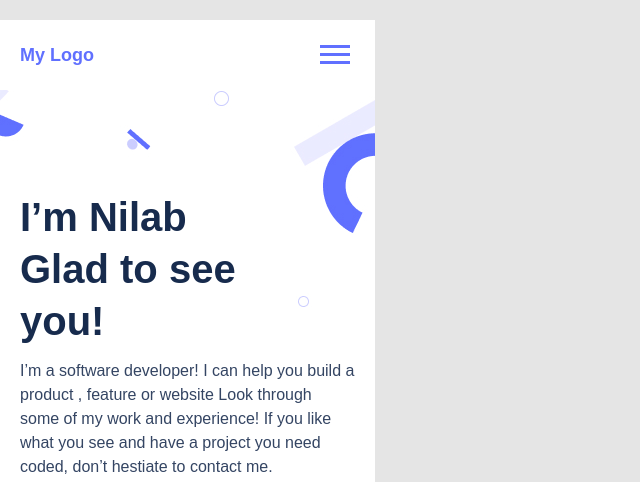
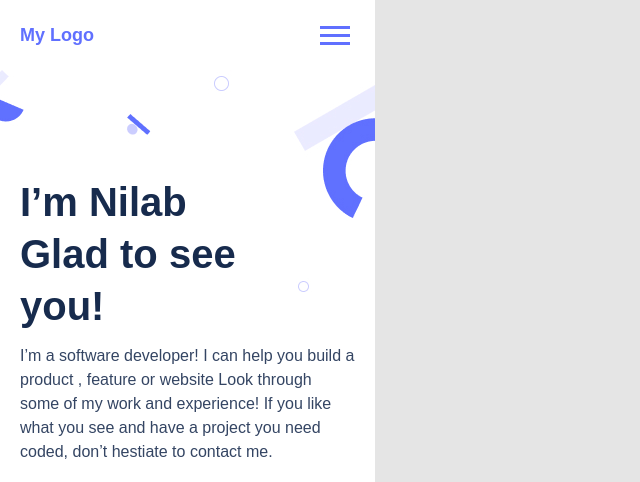
Before and after one commit to nilab-khwaja/My_Portfolio, a website: page index.html in a window 1280 px wide. Shown: the top 482 px of the page, without its empty margins (0-640 px from the left). Drawn offline with Linux system fonts and the light colour scheme.

Commit message:
apply all changes after review

```diff
--- a/index.html
+++ b/index.html
@@ -12,13 +12,11 @@
     <div class="container">
         <!-----header section-->
             <header class="menu-bar">
-            <nav class="nav-container">
-               <a class="logo">My Logo</a>
-                <div class="hamburger">
+            <a class="logo">My Logo</a>
+            <nav class="hamburger">
                     <span class="bar"></span>
                     <span class="bar"></span>
                     <span class="bar"></span>
-                </div>
             </nav>
             </header>
             <!-----intro section-->
--- a/style.css
+++ b/style.css
@@ -8,15 +8,6 @@ body {
   background-color: #e5e5e5;
 }
 
-.main {
-  width: 375px;
-  height: 5410px;
-  display: inline-flex;
-  flex-direction: column;
-  align-items: center;
-  padding: 20px;
-}
-
 .container {
   display: flex;
   flex-direction: column;
@@ -25,18 +16,14 @@ body {
 }
 
 .menu-bar {
-  position: absolute;
+  display: flex;
   width: 375px;
   height: 70px;
   padding: 20px;
   background-color: #fff;
-}
-
-.nav-container {
-  display: flex;
-  flex-direction: row;
   justify-content: space-between;
   align-items: center;
+  margin-bottom: -65px;
 }
 
 .logo {
```
Also changed, not shown: README.md.
